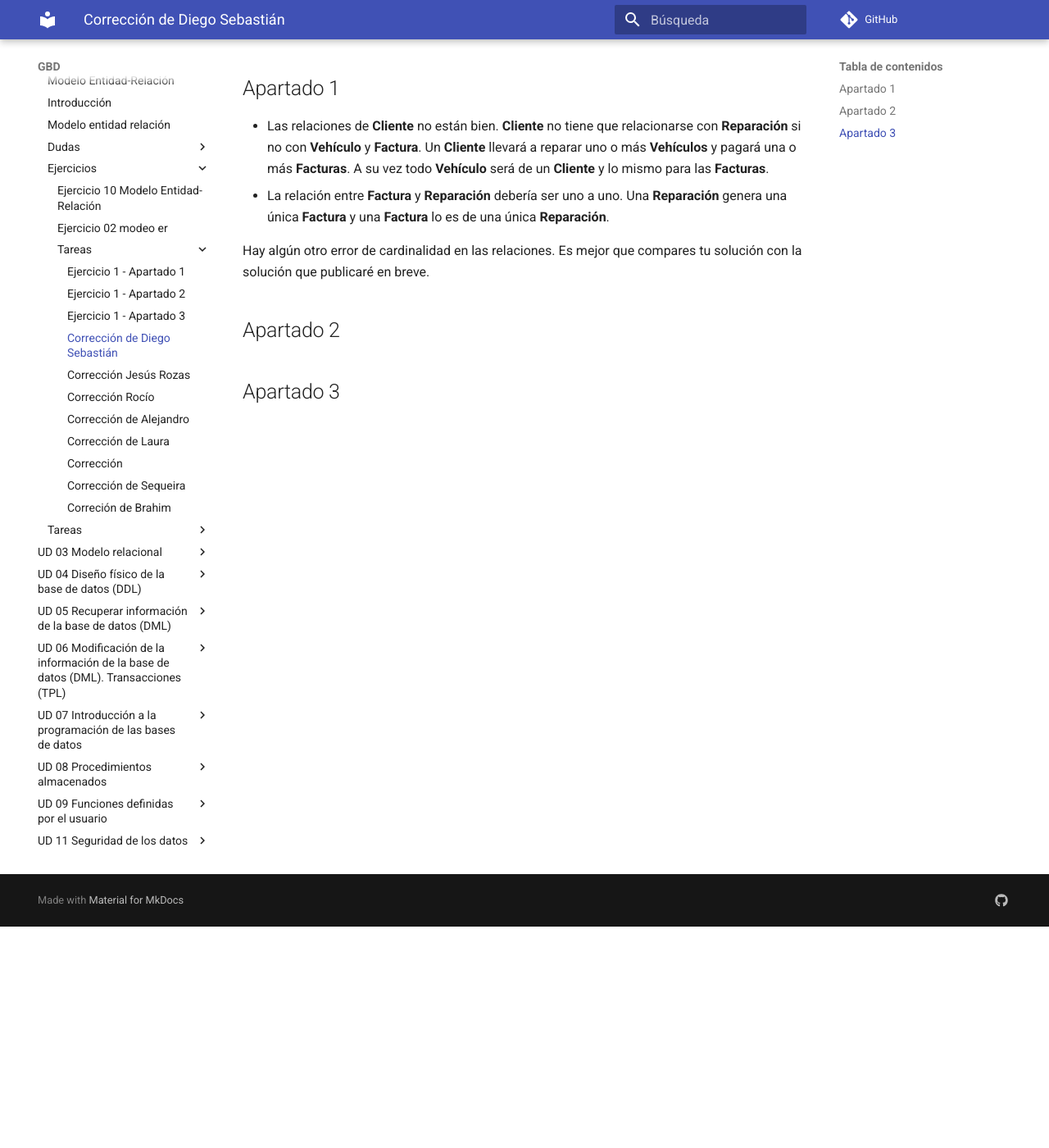
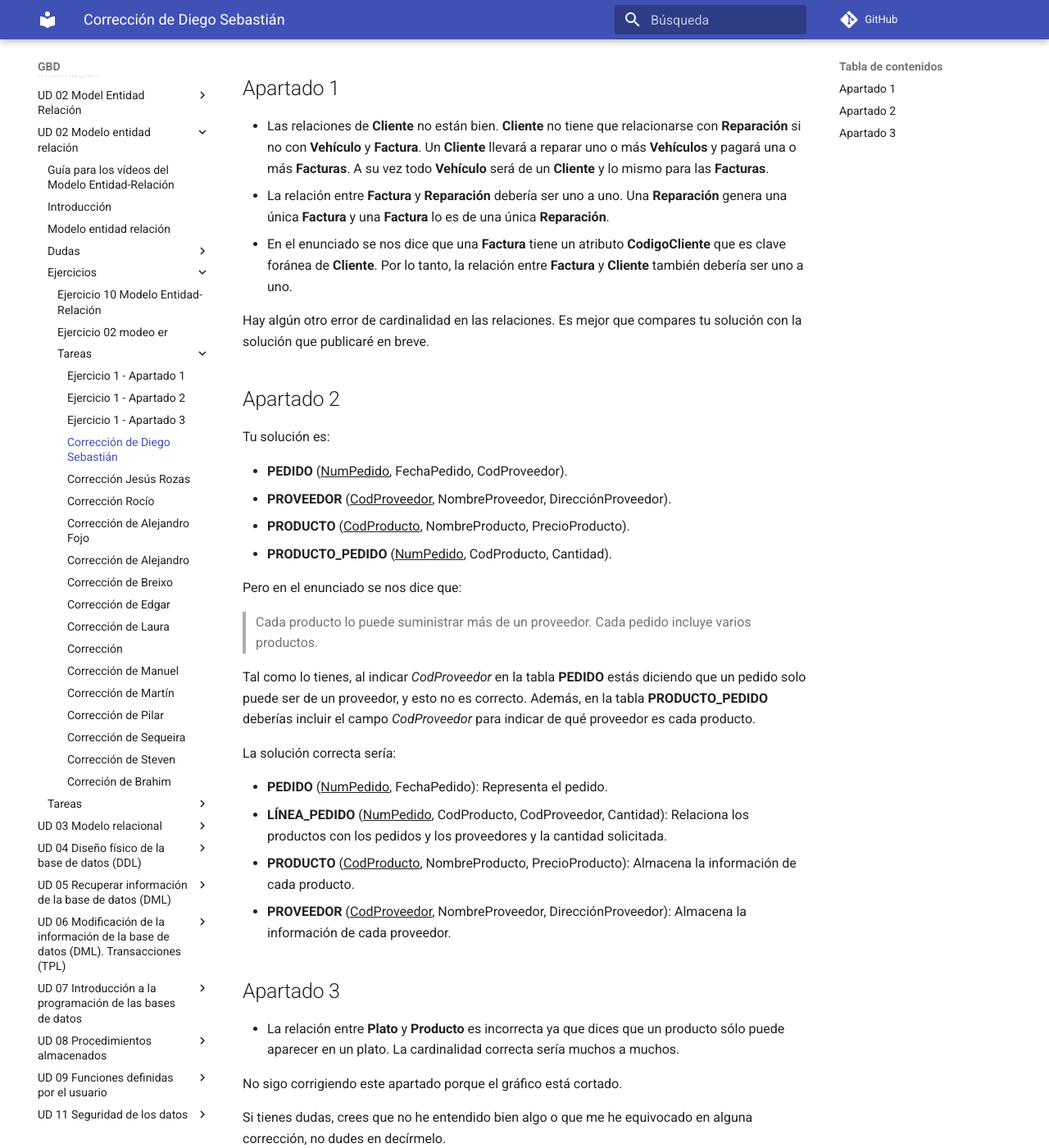
Before and after one commit to mmourazos/Curso-2024-2025, an MkDocs documentation site: the page built from docs/GBD/UD 02 - Modelo entidad-relación/Ejercicios/Tareas/Corrección Diego Sebastián.md, in a window 1280 px wide and 1400 px high, scrolled down 270 px. Shown: the whole window at 82% size. Built offline with MkDocs 1.6.1 and Material for MkDocs 9.7.7, drawn with Linux system fonts in a browser that asks for light colours; comment, search, counter and statistics services are not loaded.

Commit message:
Correcciones de exámenes restantes.

```diff
--- a/docs/GBD/UD 02 - Modelo entidad-relación/Ejercicios/Tareas/Corrección Diego Sebastián.md
+++ b/docs/GBD/UD 02 - Modelo entidad-relación/Ejercicios/Tareas/Corrección Diego Sebastián.md
@@ -2,19 +2,47 @@
 
 <!-- toc -->
 
-* [Apartado 1](#apartado-1)
-* [Apartado 2](#apartado-2)
-* [Apartado 3](#apartado-3)
+- [Apartado 1](#apartado-1)
+- [Apartado 2](#apartado-2)
+- [Apartado 3](#apartado-3)
 
 <!-- tocstop -->
 
 ## Apartado 1
 
-* Las relaciones de **Cliente** no están bien. **Cliente** no tiene que relacionarse con **Reparación** si no con **Vehículo** y **Factura**. Un **Cliente** llevará a reparar uno o más **Vehículos** y pagará una o más **Facturas**. A su vez todo **Vehículo** será de un **Cliente** y lo mismo para las **Facturas**.
-* La relación entre **Factura** y **Reparación** debería ser uno a uno. Una **Reparación** genera una única **Factura** y una **Factura** lo es de una única **Reparación**.
+- Las relaciones de **Cliente** no están bien. **Cliente** no tiene que relacionarse con **Reparación** si no con **Vehículo** y **Factura**. Un **Cliente** llevará a reparar uno o más **Vehículos** y pagará una o más **Facturas**. A su vez todo **Vehículo** será de un **Cliente** y lo mismo para las **Facturas**.
+- La relación entre **Factura** y **Reparación** debería ser uno a uno. Una **Reparación** genera una única **Factura** y una **Factura** lo es de una única **Reparación**.
+- En el enunciado se nos dice que una **Factura** tiene un atributo **CodigoCliente** que es clave foránea de **Cliente**. Por lo tanto, la relación entre **Factura** y **Cliente** también debería ser uno a uno.
 
 Hay algún otro error de cardinalidad en las relaciones. Es mejor que compares tu solución con la solución que publicaré en breve.
 
 ## Apartado 2
 
+Tu solución es:
+
+- **PEDIDO** (<ins>NumPedido</ins>, FechaPedido, CodProveedor).
+- **PROVEEDOR** (<ins>CodProveedor</ins>, NombreProveedor, DirecciónProveedor).
+- **PRODUCTO** (<ins>CodProducto</ins>, NombreProducto, PrecioProducto).
+- **PRODUCTO_PEDIDO** (<ins>NumPedido</ins>, CodProducto, Cantidad).
+
+Pero en el enunciado se nos dice que:
+
+> Cada producto lo puede suministrar más de un proveedor.
+> Cada pedido incluye varios productos.
+
+Tal como lo tienes, al indicar _CodProveedor_ en la tabla **PEDIDO** estás diciendo que un pedido solo puede ser de un proveedor, y esto no es correcto. Además, en la tabla **PRODUCTO_PEDIDO** deberías incluir el campo _CodProveedor_ para indicar de qué proveedor es cada producto.
+
+La solución correcta sería:
+
+- **PEDIDO** (<ins>NumPedido</ins>, FechaPedido): Representa el pedido.
+- **LÍNEA_PEDIDO** (<ins>NumPedido</ins>, CodProducto, CodProveedor, Cantidad): Relaciona los productos con los pedidos y los proveedores y la cantidad solicitada.
+- **PRODUCTO** (<ins>CodProducto</ins>, NombreProducto, PrecioProducto): Almacena la información de cada producto.
+- **PROVEEDOR** (<ins>CodProveedor</ins>, NombreProveedor, DirecciónProveedor): Almacena la información de cada proveedor.
+
 ## Apartado 3
+
+- La relación entre **Plato** y **Producto** es incorrecta ya que dices que un producto sólo puede aparecer en un plato. La cardinalidad correcta sería muchos a muchos.
+
+No sigo corrigiendo este apartado porque el gráfico está cortado.
+
+Si tienes dudas, crees que no he entendido bien algo o que me he equivocado en alguna corrección, no dudes en decírmelo.
```
Also changed, not shown: docs/GBD/UD 02 - Modelo entidad-relación/Ejercicios/Tareas/Corrección de Alejandro Fojo.md (added, +41 -0 lines), docs/GBD/UD 02 - Modelo entidad-relación/Ejercicios/Tareas/Corrección de Alejandro.md (+15 -8 lines), docs/GBD/UD 02 - Modelo entidad-relación/Ejercicios/Tareas/Corrección de Breixo.md (added, +32 -0 lines), docs/GBD/UD 02 - Modelo entidad-relación/Ejercicios/Tareas/Corrección de Edgar.md (added, +56 -0 lines), docs/GBD/UD 02 - Modelo entidad-relación/Ejercicios/Tareas/Corrección de Manuel.md (added, +33 -0 lines), docs/GBD/UD 02 - Modelo entidad-relación/Ejercicios/Tareas/Corrección de Martín.md (added, +28 -0 lines), docs/GBD/UD 02 - Modelo entidad-relación/Ejercicios/Tareas/Corrección de Pilar.md (added, +28 -0 lines), docs/GBD/UD 02 - Modelo entidad-relación/Ejercicios/Tareas/Corrección de Steven.md (added, +38 -0 lines).
